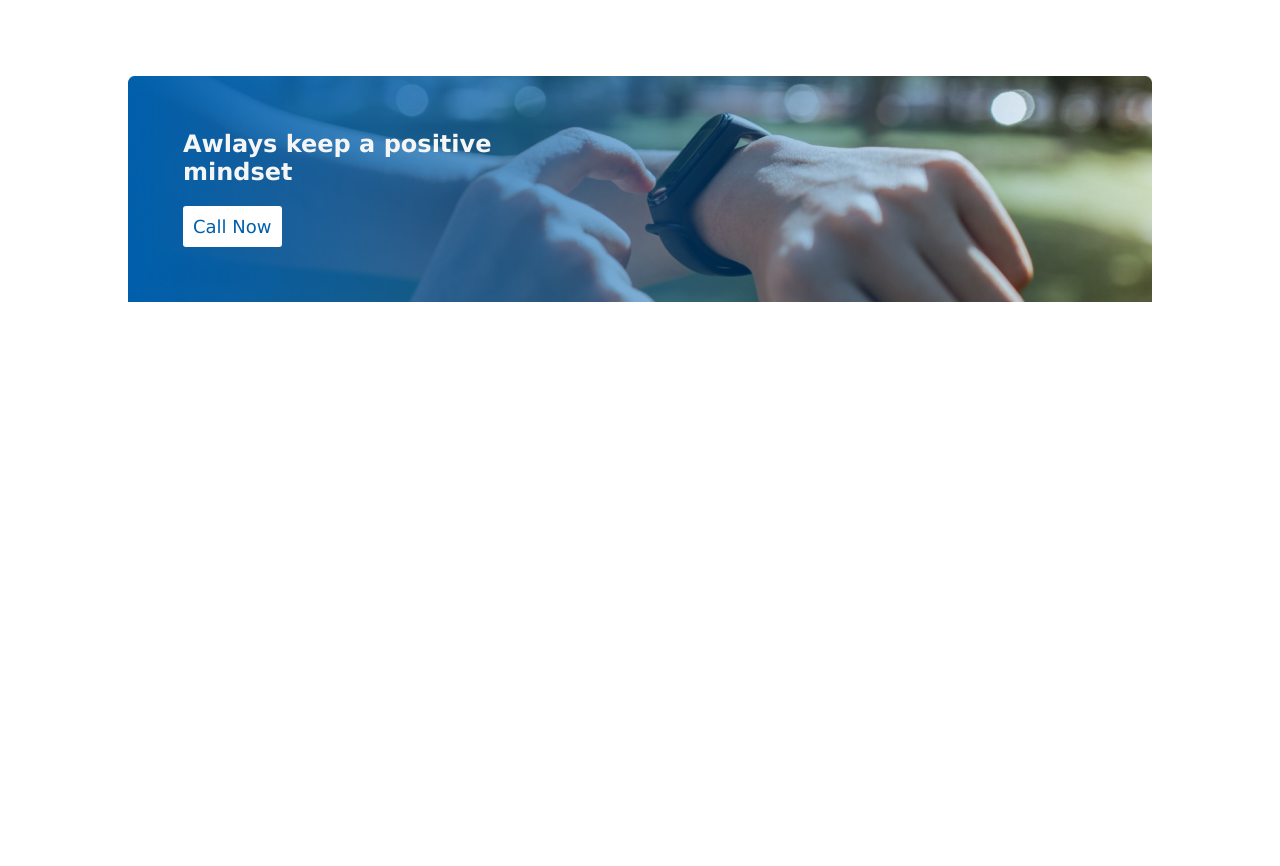
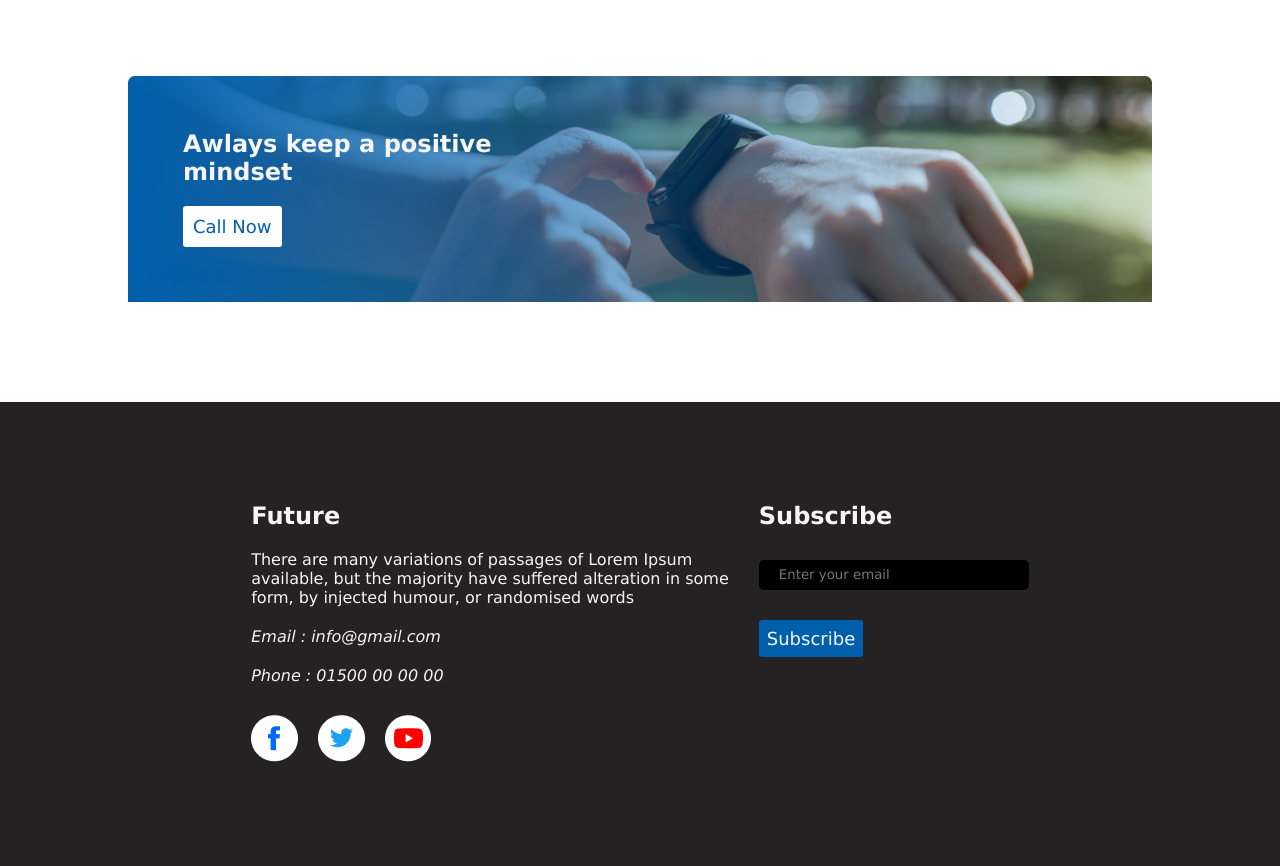
Before and after one commit to shorot-chicham/new-year-new-me, a plain HTML site: page index.html in a window 1280 px wide. Shown: the part 1528-2394 px from the top of the page. Before the commit the page ends 1930 px from the top, so only its background shows below. Drawn offline with Linux system fonts and the light colour scheme.

Commit message:
added footer container in the file for the page

```diff
--- a/CSS/styles.css
+++ b/CSS/styles.css
@@ -111,3 +111,59 @@ header{
     background-size: 100% auto;
     color: whitesmoke;
 }
+
+/* footer container start from here  */
+
+footer{
+    background-color: rgb(36, 34, 34);
+    color: whitesmoke;
+}
+
+
+.footer-container{
+    display: flex;
+    justify-content: center;
+    align-items: top;
+    gap: 30px;
+    padding-top: 100px;
+    padding-bottom: 100px;
+}
+
+.future> .site-icon{
+    display: flex;
+    justify-content: left;
+    align-items: center;
+    gap: 20px;
+    margin-top: 30px;
+}
+
+.future p{
+    margin-top: 20px;
+}
+
+.subscribe input{
+    background-color: black;
+    color: whitesmoke;
+    border: none;
+    border-radius: 5px;
+    display: block;
+    margin-top: 30px;
+    margin-bottom: 30px;
+    width: 250px;
+    height: 30px;
+    padding-left: 20px;
+}
+
+.subscribe-btn{
+    padding: 8px;
+    border: none;
+    font-size: large;
+    background-color: #005FAC;
+    border-radius: 3px;
+    display: block;
+}
+
+.subscribe-btn> a{
+    color: whitesmoke;
+    text-decoration: none;
+}
--- a/index.html
+++ b/index.html
@@ -64,7 +64,27 @@
         </section>
     </main>
     <footer>
-
+        <!-- footer section start from here  -->
+        <section class="footer-container space">
+            <div class="future">
+                <h2>Future</h2>
+                <p>There are many variations of passages of Lorem Ipsum<br> available, but the majority have suffered alteration in some <br>form, by injected humour, or randomised words</p>
+                <address>
+                    <p>Email : info@gmail.com</p>
+                    <p>Phone : 01500 00 00 00</p>
+                </address>
+                <div class="site-icon">
+                    <div><a href="#"><img src="images/icons/fb.png" alt="this is facebook"></a></div>
+                    <div><a href="#"><img src="images/icons/twitter.png" alt="this is twitter icon"></a></div>
+                    <div><a href="#"><img src="images/icons/youtube.png" alt="this is the youtube icon"></a></div>
+                </div>
+            </div>
+            <div class="subscribe">
+                <h2>Subscribe</h2>
+                <input type="email" placeholder="Enter your email">
+                <button class="subscribe-btn"><a href="#">Subscribe</a></button>
+            </div>
+        </section>
     </footer>
 </body>
 </html>
```
